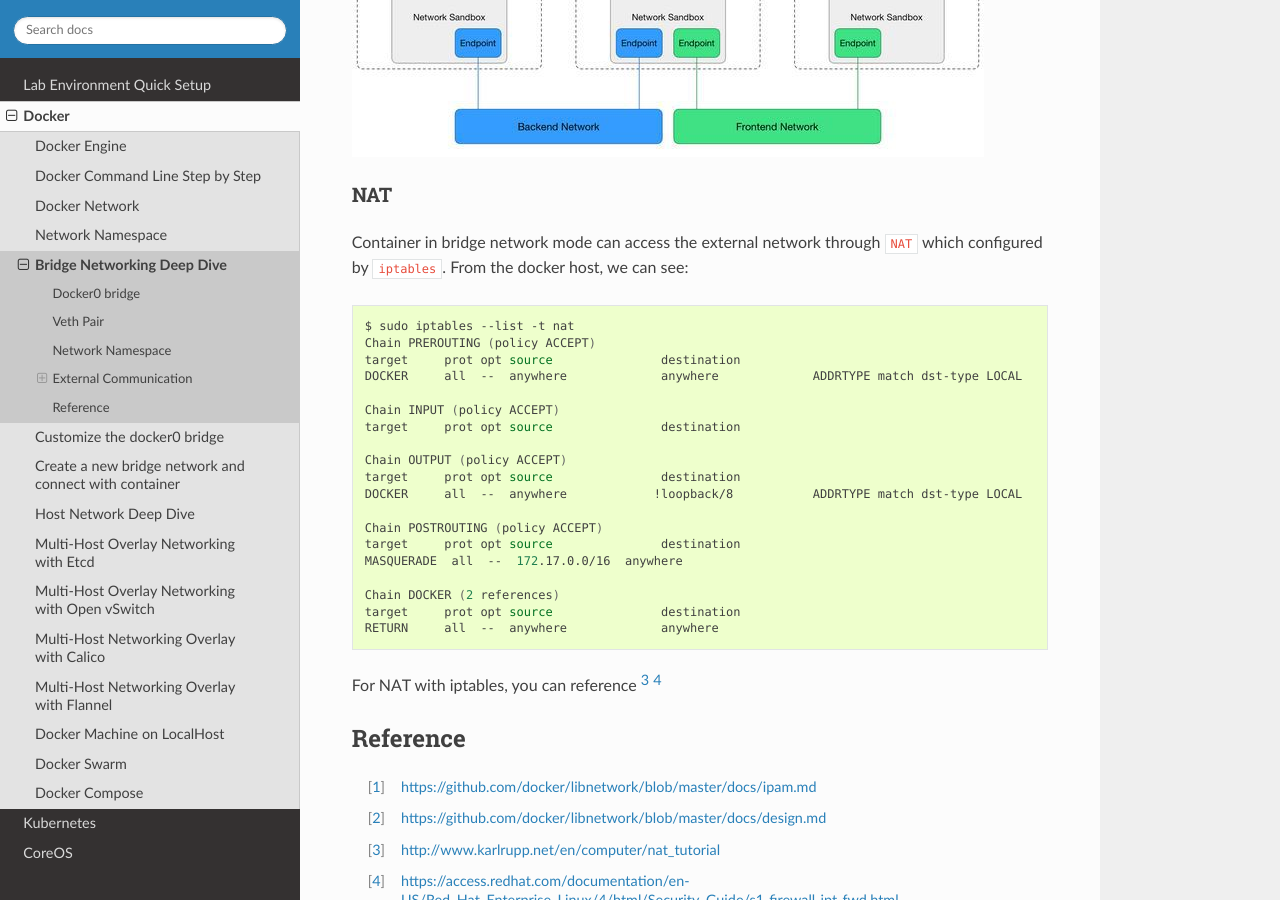
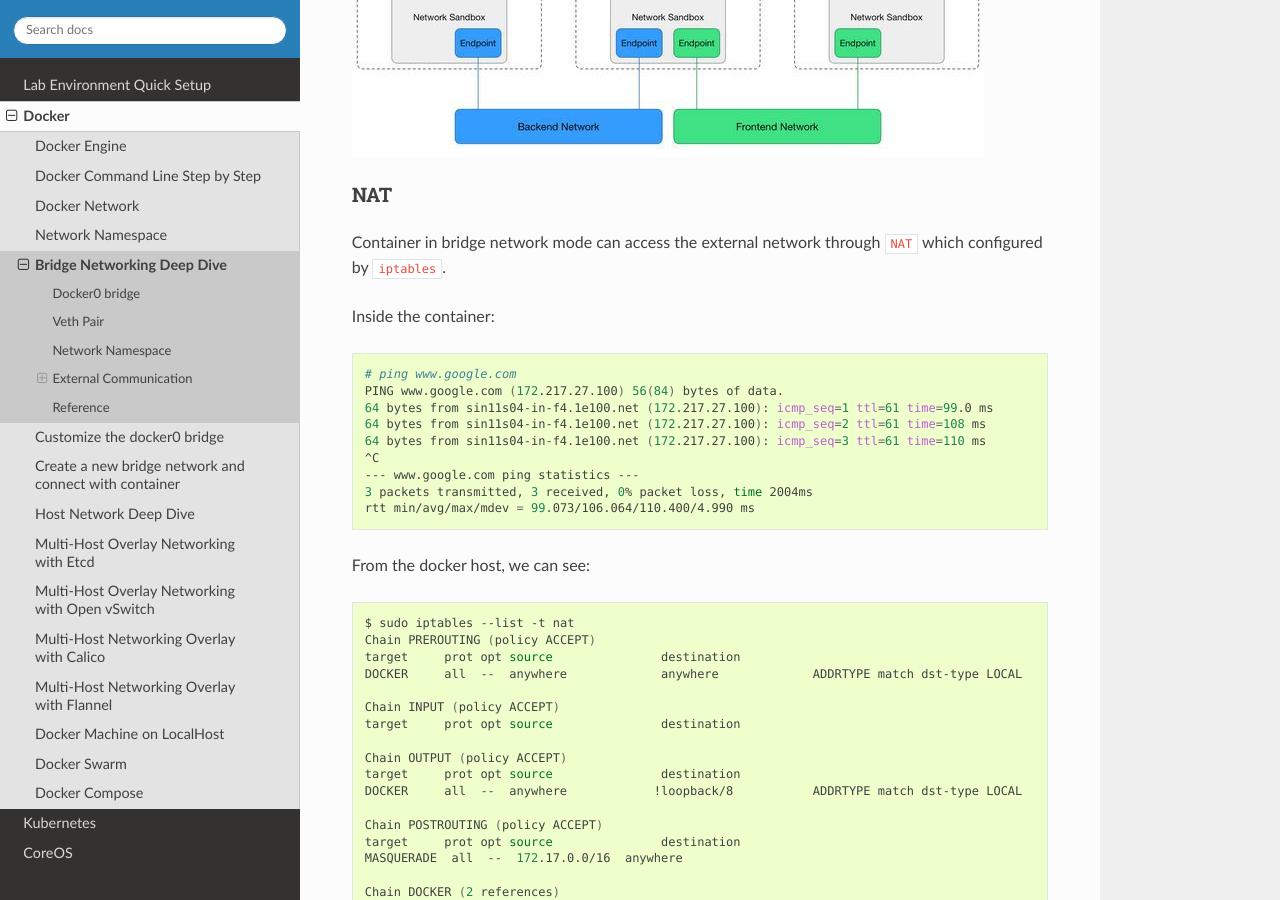
Before and after one commit to xiaopeng163/docker-k8s-lab, a Sphinx documentation site: the page built from docs/source/docker/bridged-network.rst, in a window 1280 px wide and 900 px high, scrolled down 5936 px. Built offline with Sphinx 7.4.7 and the Read the Docs theme 2.0.0, drawn with Linux system fonts in a browser that asks for light colours.

Commit message:
fix some issue
Signed-off-by: Peng Xiao <xiaoquwl@gmail.com>

```diff
--- a/docs/source/docker/bridged-network.rst
+++ b/docs/source/docker/bridged-network.rst
@@ -287,8 +287,23 @@ the IPv4 pool and assign it to the endpoint interface IPv4 address.
 NAT
 ~~~
 
-Container in bridge network mode can access the external network through ``NAT`` which configured by ``iptables``. From the
-docker host, we can see:
+Container in bridge network mode can access the external network through ``NAT`` which configured by ``iptables``.
+
+Inside the container:
+
+.. code-block:: bash
+
+  # ping www.google.com
+  PING www.google.com (172.217.27.100) 56(84) bytes of data.
+  64 bytes from sin11s04-in-f4.1e100.net (172.217.27.100): icmp_seq=1 ttl=61 time=99.0 ms
+  64 bytes from sin11s04-in-f4.1e100.net (172.217.27.100): icmp_seq=2 ttl=61 time=108 ms
+  64 bytes from sin11s04-in-f4.1e100.net (172.217.27.100): icmp_seq=3 ttl=61 time=110 ms
+  ^C
+  --- www.google.com ping statistics ---
+  3 packets transmitted, 3 received, 0% packet loss, time 2004ms
+  rtt min/avg/max/mdev = 99.073/106.064/110.400/4.990 ms
+
+From the docker host, we can see:
 
 .. code-block:: bash
 
--- a/docs/source/docker/create-new-bridge.rst
+++ b/docs/source/docker/create-new-bridge.rst
@@ -1,7 +1,7 @@
 Create a new bridge network and connect with container
 =======================================================
 
-Use ``docker network`` command to createa a new bridge network [#f1]_.
+Use ``docker network -d bridge`` command to createa a new bridge network [#f1]_.
 
 .. code-block:: bash
 
```
